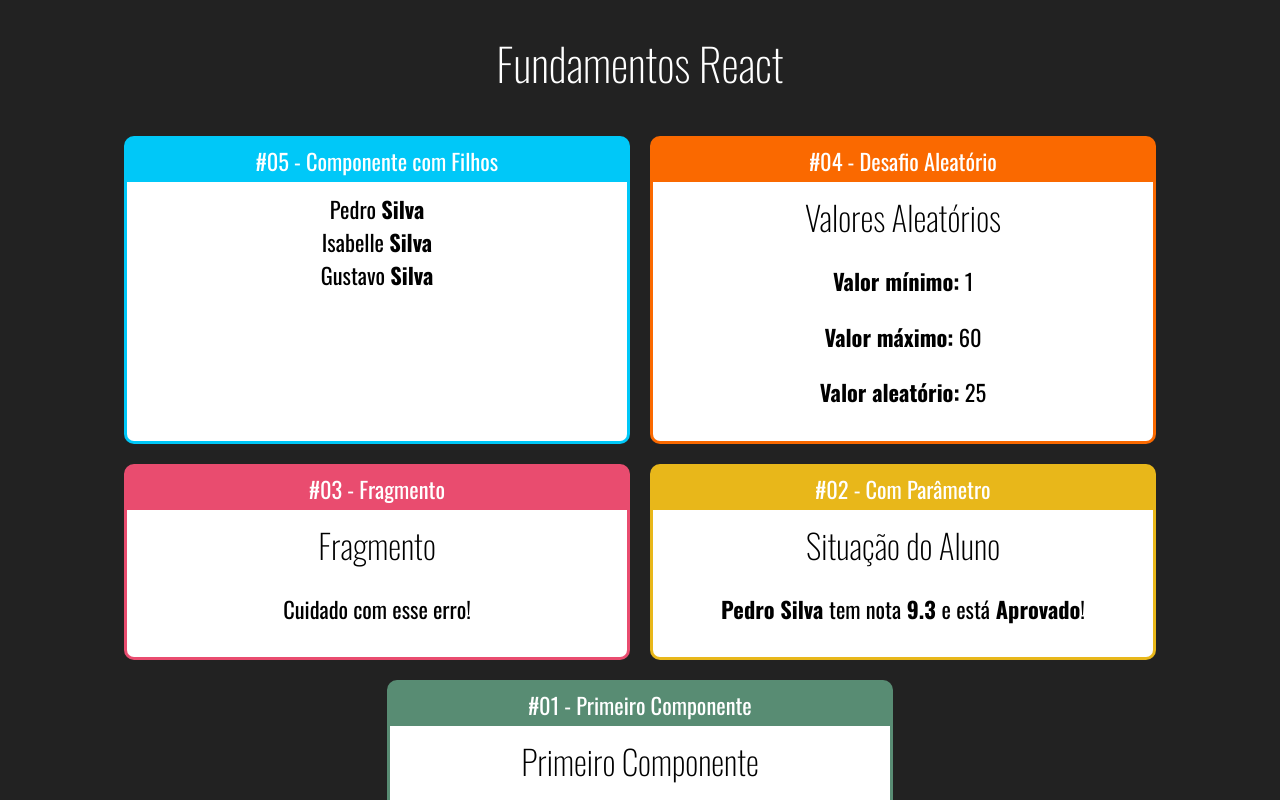
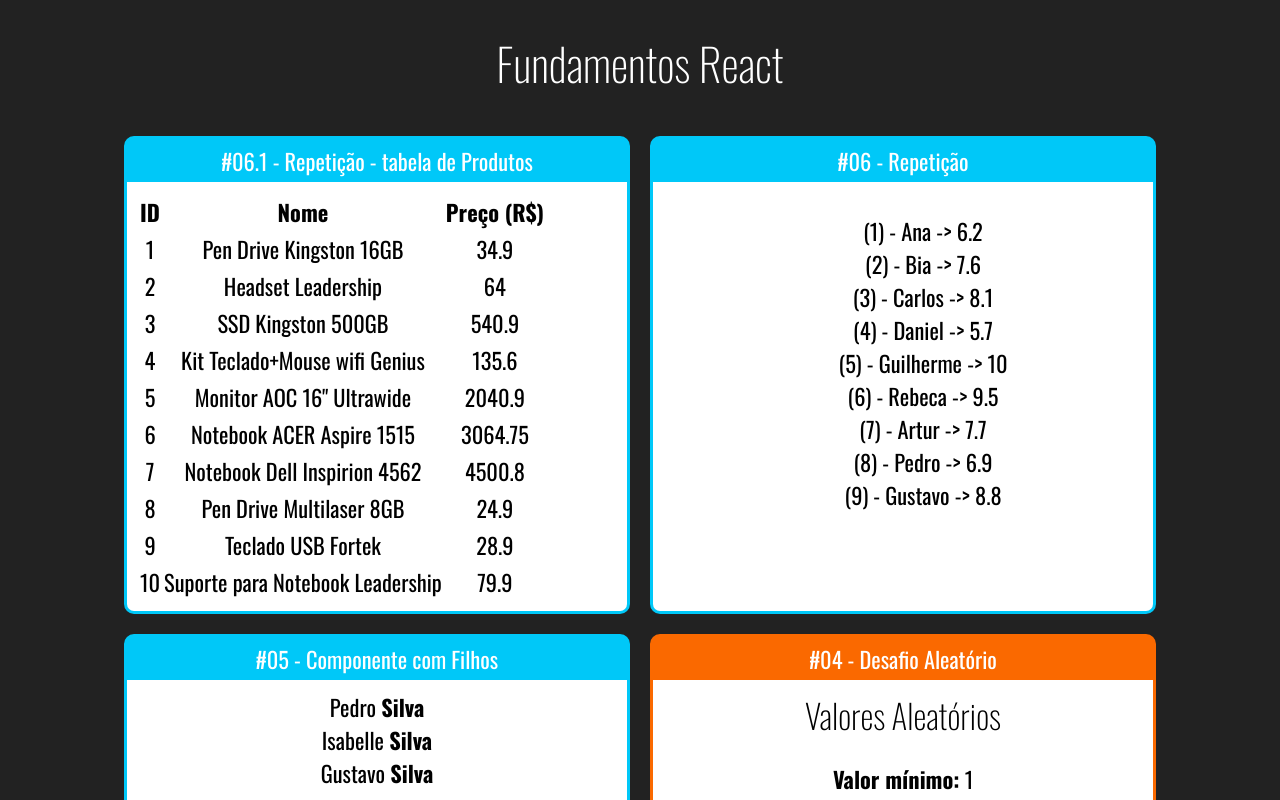
Before and after one commit to felipesntsassis/fundamentos-react, a React (Create React App) app: page / in a window 1280 px wide. Shown: the top 800 px of the page. Built offline with nearby package versions, Linux system fonts and the light colour scheme.

Commit message:
Implementação do exercício sobre repetições. * Implementação do desafio.

```diff
--- a/src/App.jsx
+++ b/src/App.jsx
@@ -7,6 +7,8 @@ import Fragmento from "./components/basicos/Fragmento";
 import Primeiro from "./components/basicos/Primeiro";
 import ComParametro from "./components/basicos/ComParametro";
 import Card from './components/layout/Card';
+import ListaAlunos from "./components/repeticao/ListaAlunos";
+import TabelaProdutos from "./components/repeticao/TabelaProdutos";
 
 import './App.css';
 
@@ -14,6 +16,12 @@ export default _ => (
     <div className="App">
         <h1>Fundamentos React</h1>
         <div className="Cards">
+            <Card titulo="#06.1 - Repetição - tabela de Produtos" color="#00C8F8">
+                <TabelaProdutos />
+            </Card>
+            <Card titulo="#06 - Repetição" color="#00C8F8">
+                <ListaAlunos />
+            </Card>
             <Card titulo="#05 - Componente com Filhos" color="#00C8F8">
                 <Familia sobrenome="Silva">
                     <FamiliaMembro nome="Pedro" />
--- /dev/null
+++ b/src/components/repeticao/ListaAlunos.jsx
@@ -0,0 +1,21 @@
+import React from 'react';
+
+import alunos from '../../data/alunos';
+
+export default props => {
+    const alunosLi = alunos.map(aluno => {
+        return (
+            <li key={aluno.id}>
+                ({aluno.id}) - {aluno.nome} -> {aluno.nota}
+            </li>
+        );
+    });
+
+    return (
+        <div>
+            <ul style={{ listStyle: 'none' }}>
+                {alunosLi}
+            </ul>
+        </div>
+    );
+}
--- /dev/null
+++ b/src/components/repeticao/TabelaProdutos.jsx
@@ -0,0 +1,32 @@
+import React from 'react';
+
+import produtos from '../../data/produtos';
+
+export default props => {
+    const rows = produtos.map(produto => {
+        return (
+            <tr key={produto.id}>
+                <td>{produto.id}</td>
+                <td>{produto.nome}</td>
+                <td>{produto.preco}</td>
+            </tr>
+        );
+    });
+
+    return (
+        <div>
+            <table>
+                <thead>
+                    <tr>
+                        <th>ID</th>
+                        <th>Nome</th>
+                        <th>Preço (R$)</th>
+                    </tr>
+                </thead>
+                <tbody>
+                    {rows}
+                </tbody>
+            </table>
+        </div>
+    );
+}
--- /dev/null
+++ b/src/data/alunos.js
@@ -0,0 +1,11 @@
+export default [
+    { id: 1, nome: 'Ana', nota: 6.2 },
+    { id: 2, nome: 'Bia', nota: 7.6 },
+    { id: 3, nome: 'Carlos', nota: 8.1 },
+    { id: 4, nome: 'Daniel', nota: 5.7 },
+    { id: 5, nome: 'Guilherme', nota: 10.0 },
+    { id: 6, nome: 'Rebeca', nota: 9.5 },
+    { id: 7, nome: 'Artur', nota: 7.7 },
+    { id: 8, nome: 'Pedro', nota: 6.9 },
+    { id: 9, nome: 'Gustavo', nota: 8.8 }
+];
--- /dev/null
+++ b/src/data/produtos.js
@@ -0,0 +1,12 @@
+export default [
+    { id: 1, nome: 'Pen Drive Kingston 16GB', preco: 34.9 },
+    { id: 2, nome: 'Headset Leadership', preco: 64.0 },
+    { id: 3, nome: 'SSD Kingston 500GB', preco: 540.9 },
+    { id: 4, nome: 'Kit Teclado+Mouse wifi Genius', preco: 135.6 },
+    { id: 5, nome: 'Monitor AOC 16" Ultrawide', preco: 2040.9 },
+    { id: 6, nome: 'Notebook ACER Aspire 1515', preco: 3064.75 },
+    { id: 7, nome: 'Notebook Dell Inspirion 4562', preco: 4500.8 },
+    { id: 8, nome: 'Pen Drive Multilaser 8GB', preco: 24.9 },
+    { id: 9, nome: 'Teclado USB Fortek', preco: 28.9 },
+    { id: 10, nome: 'Suporte para Notebook Leadership', preco: 79.9 }
+];
```
Also changed, not shown: 1 other file (tests, documents, lock files or other folders).
